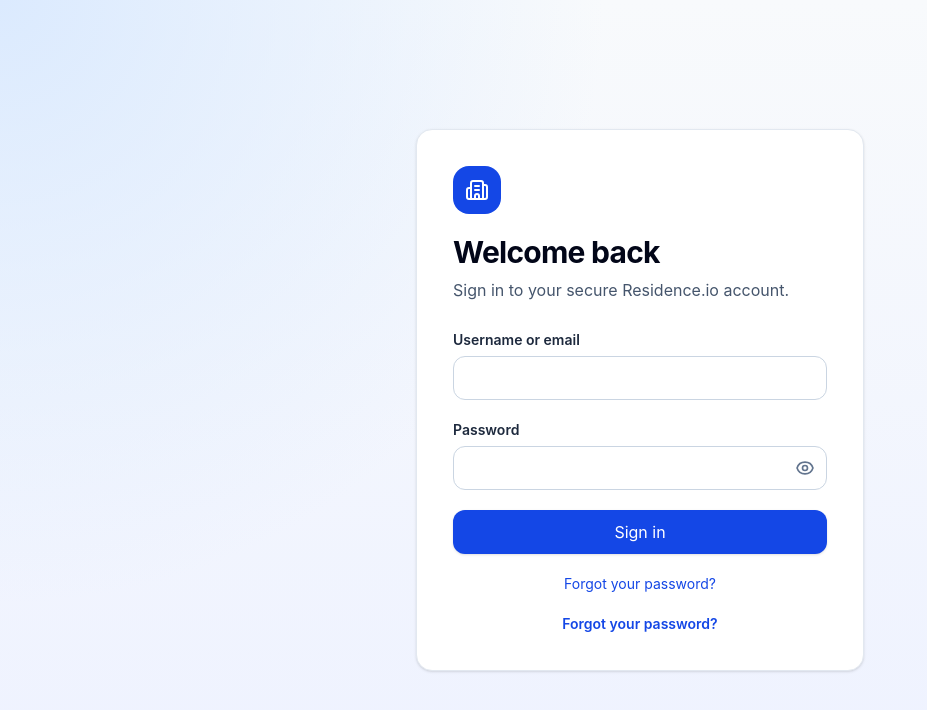
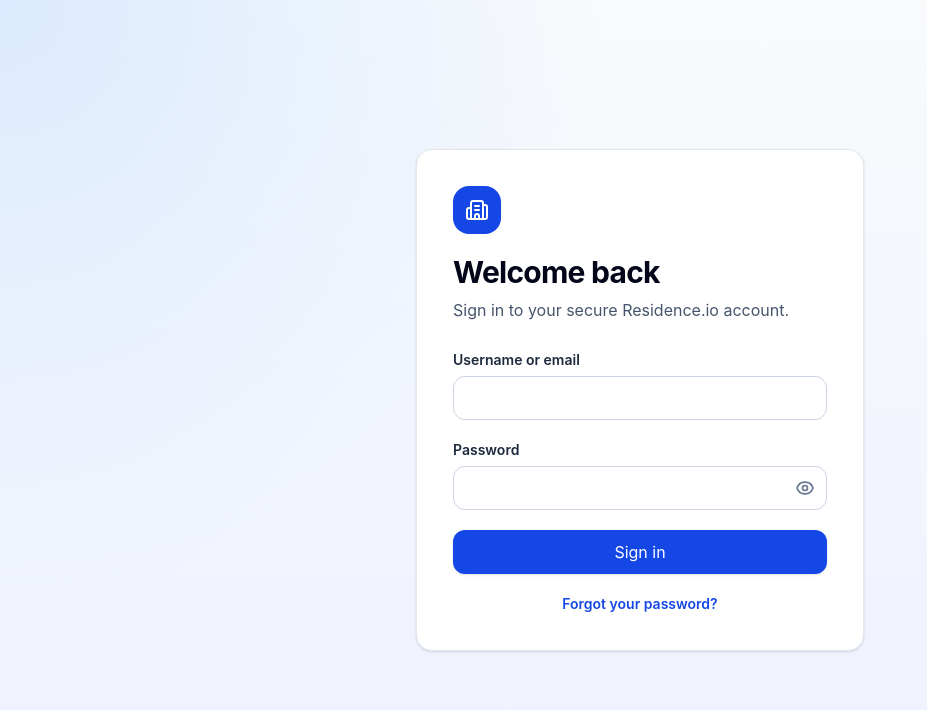
Before and after one commit to Residence-io/Residence.io, a Next.js app in the folder apps/web/: page /login in a window 1280 px wide. Shown: the top 710 px of the page, without its empty margins (0-927 px from the left). Built offline with nearby package versions, Linux system fonts and the light colour scheme; no server answers.

Commit message:
fix-mma-login-show-password-cleanup

```diff
--- a/apps/web/src/components/auth/login-form.tsx
+++ b/apps/web/src/components/auth/login-form.tsx
@@ -146,11 +146,6 @@ export function LoginForm() {
       <Button className="w-full" disabled={loading} type="submit">
         {loading ? 'Signing in…' : 'Sign in'}
       </Button>
-      <p className="text-center text-sm text-slate-500">
-        <a href="/forgot-password" className="text-blue-700 hover:underline">
-          Forgot your password?
-        </a>
-      </p>
     </form>
   );
 }
```
